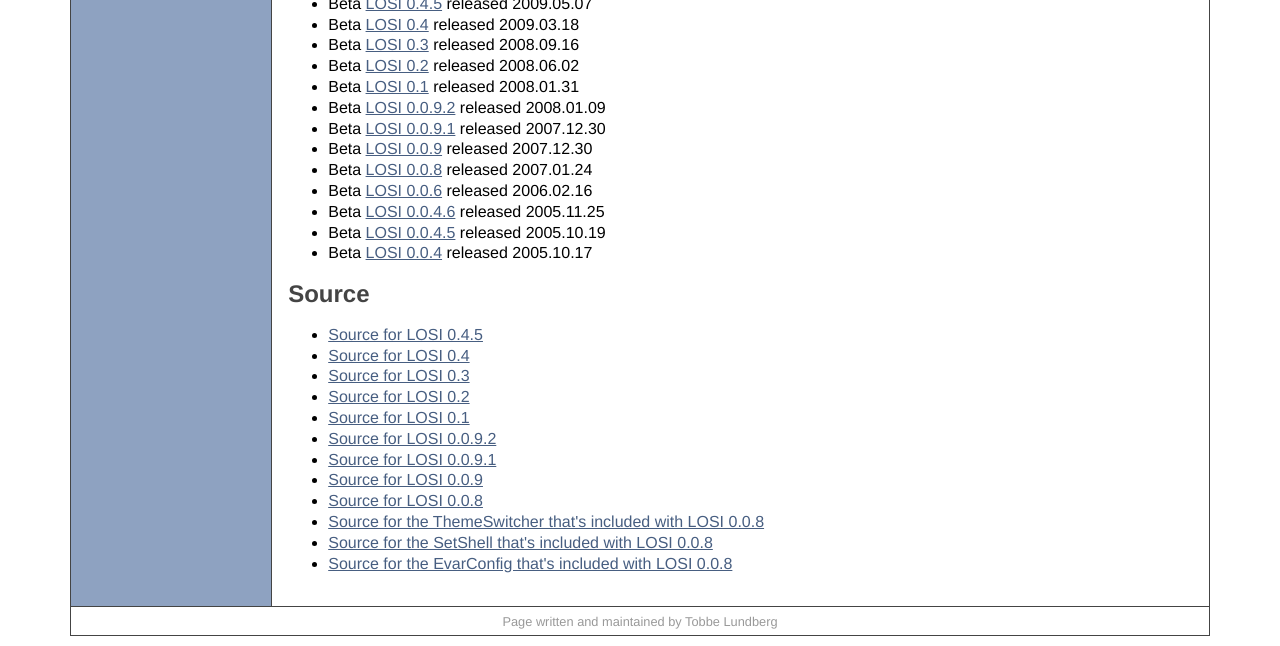
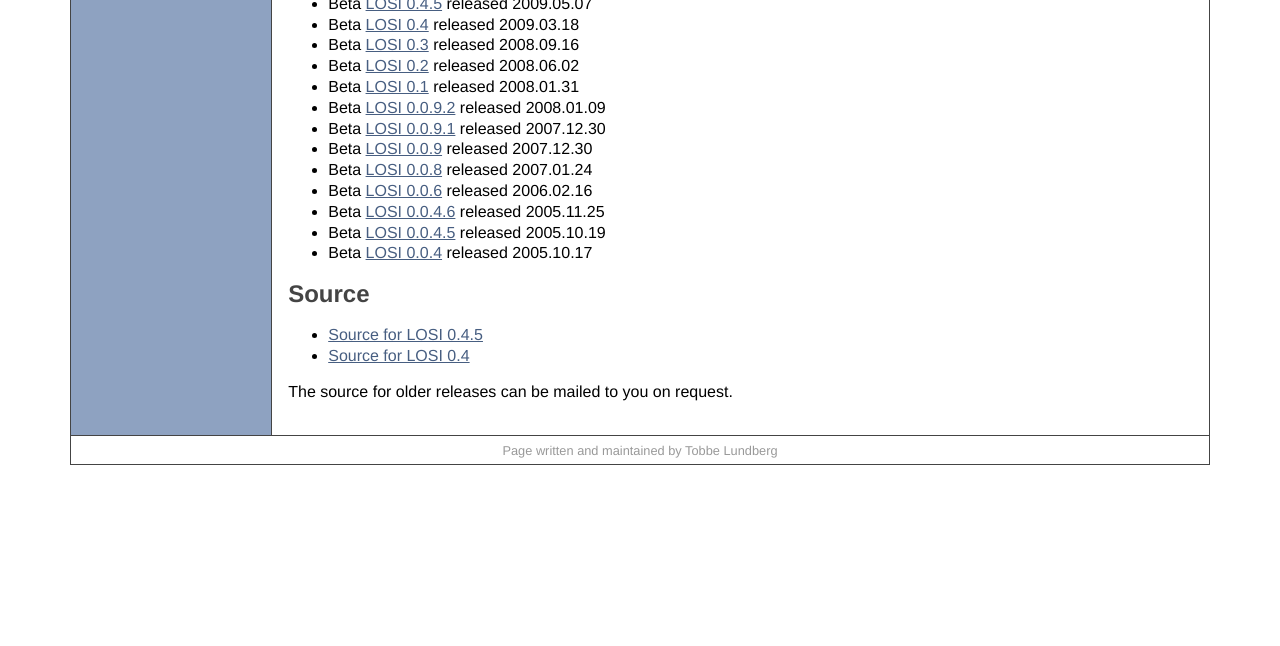
Before and after one commit to Tobbe/losi, a plain HTML site: page downloads.html in a window 1280 px wide. Shown: the part 340-986 px from the top of the page. After the commit the page ends 815 px from the top, so only its background shows below. Drawn offline with Linux system fonts and the light colour scheme.

Commit message:
Updated download links.

```diff
--- a/downloads.html
+++ b/downloads.html
@@ -40,36 +40,28 @@
 
 			<h2>LOSI</h2>
 			<ul>
-				<li>Beta <a href="LOSI-0.4.5.exe">LOSI 0.4.5</a> released 2009.05.07</li>
-				<li>Beta <a href="LOSI-0.4.exe">LOSI 0.4</a> released 2009.03.18</li>
-				<li>Beta <a href="LOSI-0.3.exe">LOSI 0.3</a> released 2008.09.16</li>
-				<li>Beta <a href="LOSI-0.2.exe">LOSI 0.2</a> released 2008.06.02</li>
-				<li>Beta <a href="LOSI-0.1.exe">LOSI 0.1</a> released 2008.01.31</li>
-				<li>Beta <a href="LOSI-0.0.9.2.exe">LOSI 0.0.9.2</a> released 2008.01.09</li>
-				<li>Beta <a href="LOSI-0.0.9.1.exe">LOSI 0.0.9.1</a> released 2007.12.30</li>
-				<li>Beta <a href="LOSI-0.0.9.exe">LOSI 0.0.9</a> released 2007.12.30</li>
-				<li>Beta <a href="LOSI-0.0.8.exe">LOSI 0.0.8</a> released 2007.01.24</li>
-				<li>Beta <a href="LOSI-0.0.6.exe">LOSI 0.0.6</a> released 2006.02.16</li>
-				<li>Beta <a href="LOSI-0.0.4.6.exe">LOSI 0.0.4.6</a> released 2005.11.25</li>
-				<li>Beta <a href="LOSI-0.0.4.5.exe">LOSI 0.0.4.5</a> released 2005.10.19</li>
-				<li>Beta <a href="LOSI-0.0.4.exe">LOSI 0.0.4</a> released 2005.10.17</li>
+				<li>Beta <a href="http://cloud.github.com/downloads/Tobbe/losi/LOSI-0.4.5.exe">LOSI 0.4.5</a> released 2009.05.07</li>
+				<li>Beta <a href="http://cloud.github.com/downloads/Tobbe/losi/LOSI-0.4.exe">LOSI 0.4</a> released 2009.03.18</li>
+				<li>Beta <a href="http://cloud.github.com/downloads/Tobbe/losi/LOSI-0.3.exe">LOSI 0.3</a> released 2008.09.16</li>
+				<li>Beta <a href="http://cloud.github.com/downloads/Tobbe/losi/LOSI-0.2.exe">LOSI 0.2</a> released 2008.06.02</li>
+				<li>Beta <a href="http://cloud.github.com/downloads/Tobbe/losi/LOSI-0.1.exe">LOSI 0.1</a> released 2008.01.31</li>
+				<li>Beta <a href="http://cloud.github.com/downloads/Tobbe/losi/LOSI-0.0.9.2.exe">LOSI 0.0.9.2</a> released 2008.01.09</li>
+				<li>Beta <a href="http://cloud.github.com/downloads/Tobbe/losi/LOSI-0.0.9.1.exe">LOSI 0.0.9.1</a> released 2007.12.30</li>
+				<li>Beta <a href="http://cloud.github.com/downloads/Tobbe/losi/LOSI-0.0.9.exe">LOSI 0.0.9</a> released 2007.12.30</li>
+				<li>Beta <a href="http://cloud.github.com/downloads/Tobbe/losi/LOSI-0.0.8.exe">LOSI 0.0.8</a> released 2007.01.24</li>
+				<li>Beta <a href="http://cloud.github.com/downloads/Tobbe/losi/LOSI-0.0.6.exe">LOSI 0.0.6</a> released 2006.02.16</li>
+				<li>Beta <a href="http://cloud.github.com/downloads/Tobbe/losi/LOSI-0.0.4.6.exe">LOSI 0.0.4.6</a> released 2005.11.25</li>
+				<li>Beta <a href="http://cloud.github.com/downloads/Tobbe/losi/LOSI-0.0.4.5.exe">LOSI 0.0.4.5</a> released 2005.10.19</li>
+				<li>Beta <a href="http://cloud.github.com/downloads/Tobbe/losi/LOSI-0.0.4.exe">LOSI 0.0.4</a> released 2005.10.17</li>
 			</ul>
 
 			<h2>Source</h2>
 			<ul>
-				<li><a href="LOSI_source_2009-05-07.zip">Source for LOSI 0.4.5</a></li>
-				<li><a href="LOSI_source_2009-03-18.zip">Source for LOSI 0.4</a></li>
-				<li><a href="LOSI_source_2008-09-16.zip">Source for LOSI 0.3</a></li>
-				<li><a href="LOSI_source_2008-06-02.zip">Source for LOSI 0.2</a></li>
-				<li><a href="LOSI_source_2008-01-31.zip">Source for LOSI 0.1</a></li>
-				<li><a href="LOSI_source_2008-01-09.zip">Source for LOSI 0.0.9.2</a></li>
-				<li><a href="LOSI_source_2007-12-30.2.zip">Source for LOSI 0.0.9.1</a></li>
-				<li><a href="LOSI_source_2007-12-30.zip">Source for LOSI 0.0.9</a></li>
-				<li><a href="LOSI_source_2007-01-27.zip">Source for LOSI 0.0.8</a></li>
-				<li><a href="ThemeSwitcher_source_2007-01-27.zip">Source for the ThemeSwitcher that's included with LOSI 0.0.8</a></li>
-				<li><a href="SetShell_source_2007-01-27.zip">Source for the SetShell that's included with LOSI 0.0.8</a></li>
-				<li><a href="EvarConfig_source_2007-01-27.zip">Source for the EvarConfig that's included with LOSI 0.0.8</a></li>
+				<li><a href="http://github.com/Tobbe/losi/zipball/LOSI0.4.5">Source for LOSI 0.4.5</a></li>
+				<li><a href="http://github.com/Tobbe/losi/zipball/LOSI0.4">Source for LOSI 0.4</a></li>
 			</ul>
+
+			<p>The source for older releases can be mailed to you on request.</p>
 
 			<!--<h2>OTS2 utilities</h2>
 			<p>Included in the installer, but you might find a newer version here. These are all coded in VB6 for now, so you'll need those
```
